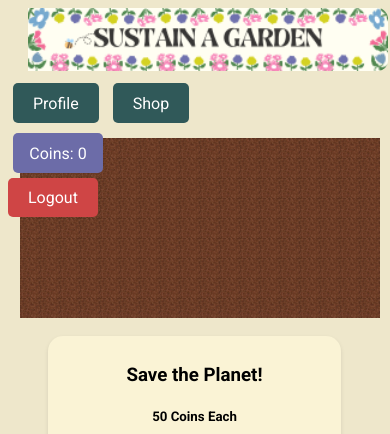
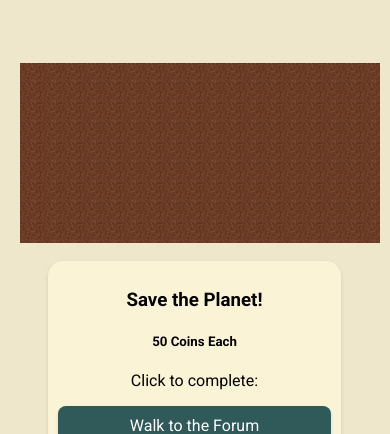
Before and after one commit to TMC330/SustainAGarden, a Django app: page /challenges/ in a window 390 px wide. Shown: the top 434 px of the page. Run offline with Django 4.2, Linux system fonts and the light colour scheme; a user stored in the database is signed in; data comes from the database, SQL or seed files in the repository.

Commit message:
Rid of Navbar

```diff
--- a/challenges/static/index/styles.css
+++ b/challenges/static/index/styles.css
@@ -478,8 +478,7 @@ input[name="csrfmiddlewaretoken"] {
     }
 
     .nav {
-        display: block;
-        width: 90%;
+        display: none;
     }
 
     #plot-container {
```
